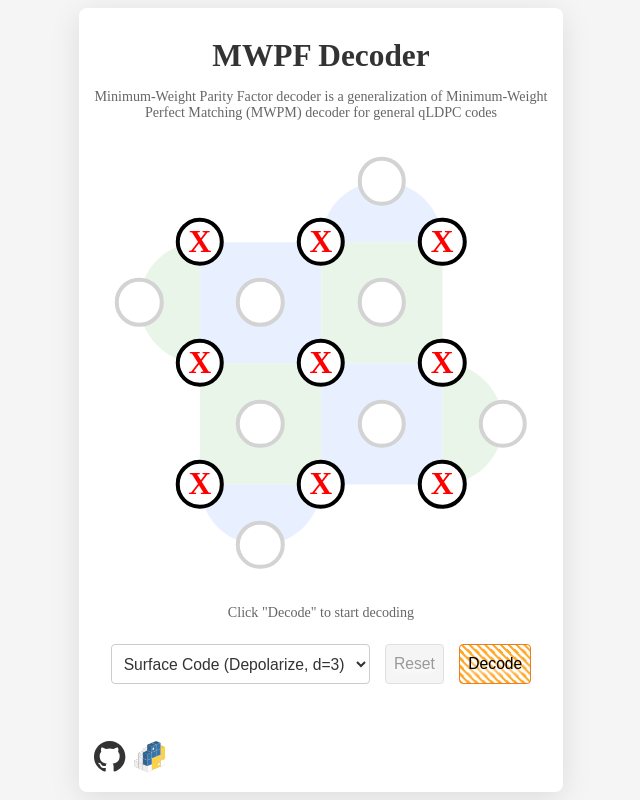
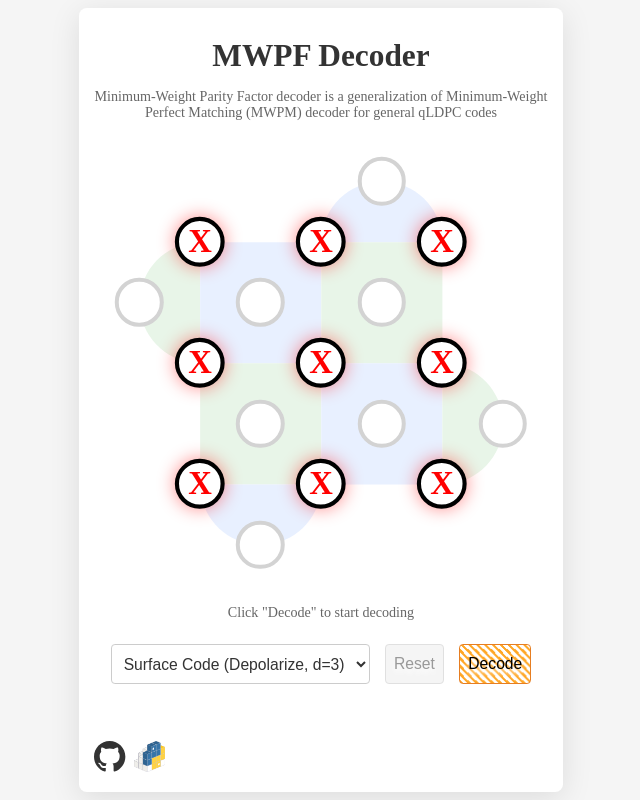
Before and after one commit to yuewuo/mwpf-web, a Vue app in the folder frontend/: page / in a window 1280 px wide. Shown: the whole page, without its empty margins (319-959 px from the left). Built offline with nearby package versions, Linux system fonts and the light colour scheme.

Commit message:
add dynamic effect on data qubits

```diff
--- a/frontend/index.html
+++ b/frontend/index.html
@@ -4,7 +4,7 @@
 <head>
   <meta charset="UTF-8">
   <link rel="icon" href="/icon.svg">
-  <meta name="viewport" content="width=device-width, initial-scale=1.0">
+  <meta name="viewport" content="width=device-width, initial-scale=1.0, maximum-scale=1.0, user-scalable=no">
   <title>MWPF</title>
   <style>
     body {
--- a/frontend/src/App.vue
+++ b/frontend/src/App.vue
@@ -352,8 +352,10 @@ updateStyle()
         </p>
         <div class="code">
           <!-- Stabilizer shapes -->
-          <svg v-for="(shape, idx) in code.stabilizer_shapes" :key="idx" class="stabilizer-shape">
+          <svg class="stabilizer-shape">
             <polygon
+              v-for="(shape, idx) in code.stabilizer_shapes"
+              :key="idx"
               :points="shape.map(([x, y]) => transform([y, x])).join(' ')"
               :fill="code.stabilizer_colors[idx]"
             />
@@ -378,7 +380,7 @@ updateStyle()
           <div
             v-for="(pos, idx) in code.data_qubit_positions"
             :key="idx"
-            class="qubit"
+            class="qubit data-qubit"
             :style="{
               transform: 'translate(' + -data_qubit_radius + 'px, ' + -data_qubit_radius + 'px)',
               borderRadius: data_qubit_radius + 'px',
@@ -527,6 +529,50 @@ updateStyle()
   font-size: calc(1.3 * var(--radius));
   color: red;
   font-weight: bold;
+}
+
+/* Data qubit specific styles */
+.data-qubit {
+  cursor: pointer;
+  transition: all 0.3s ease;
+  animation: breathing 3s ease-in-out infinite;
+  box-shadow: 0 0 calc(0.5 * var(--radius)) rgba(255, 0, 0, 0.3);
+}
+
+.data-qubit:hover {
+  transform: translate(-50%, -50%) scale(1.2) !important;
+  box-shadow: 0 0 calc(1 * var(--radius)) rgba(255, 0, 0, 0.6);
+  animation: breathing-hover 1.5s ease-in-out infinite;
+  z-index: 10;
+}
+
+.data-qubit:active {
+  transform: translate(-50%, -50%) scale(0.95) !important;
+  box-shadow: 0 0 calc(0.3 * var(--radius)) rgba(255, 0, 0, 0.8);
+}
+
+@keyframes breathing {
+  0%,
+  100% {
+    box-shadow: 0 0 calc(0.5 * var(--radius)) rgba(255, 0, 0, 0.3);
+    transform: translate(-50%, -50%) scale(1);
+  }
+  50% {
+    box-shadow: 0 0 calc(0.8 * var(--radius)) rgba(255, 0, 0, 0.5);
+    transform: translate(-50%, -50%) scale(1.05);
+  }
+}
+
+@keyframes breathing-hover {
+  0%,
+  100% {
+    box-shadow: 0 0 calc(1 * var(--radius)) rgba(255, 0, 0, 0.6);
+    transform: translate(-50%, -50%) scale(1.2);
+  }
+  50% {
+    box-shadow: 0 0 calc(1.5 * var(--radius)) rgba(255, 0, 0, 0.8);
+    transform: translate(-50%, -50%) scale(1.25);
+  }
 }
 
 .stabilizer-shape {
```
